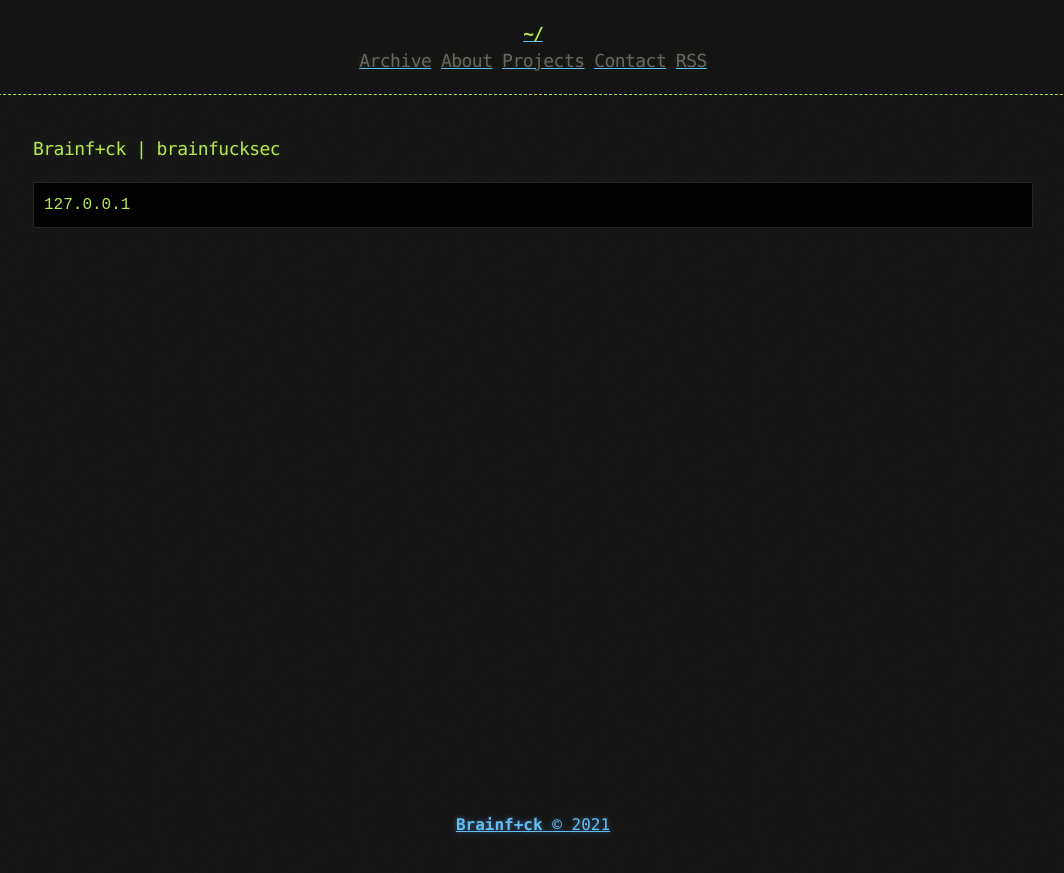
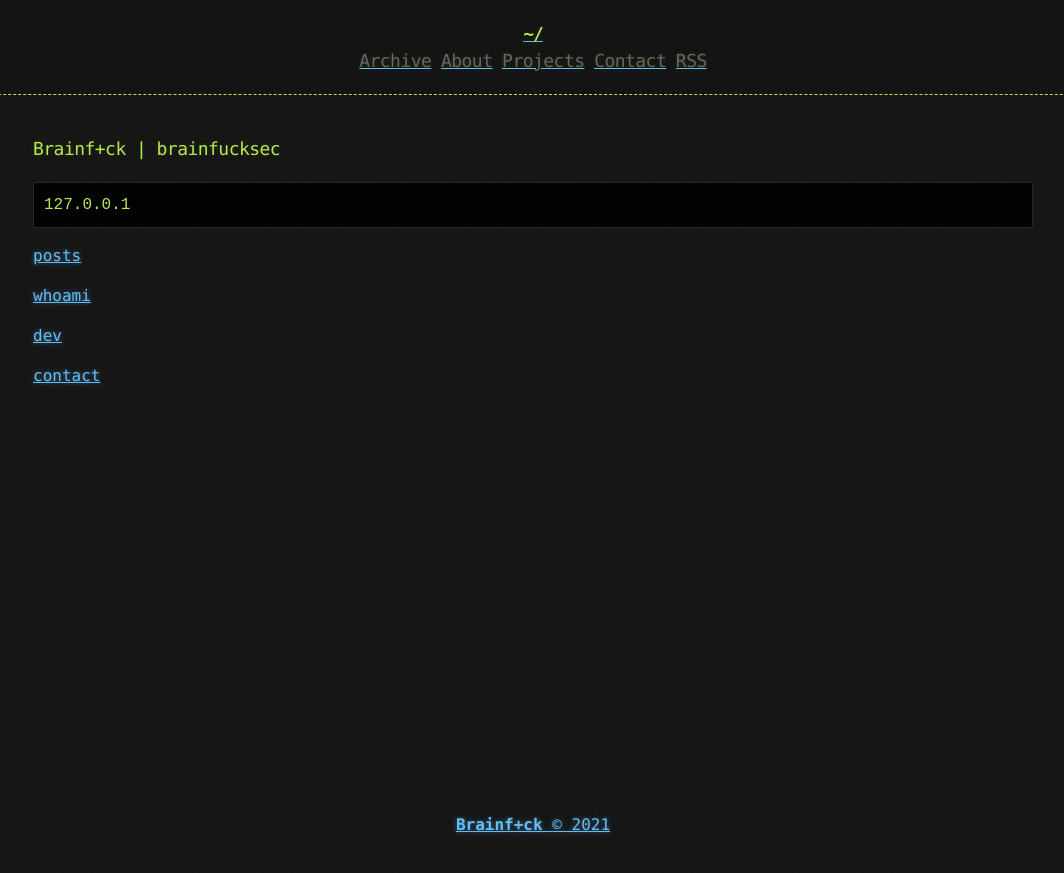
Before and after one commit to brainfucksec/brainfucksec.github.io, a Jekyll site: the page built from index.md, in a window 1280 px wide. Shown: the top 873 px of the page, without its empty margins (107-1171 px from the left). Built offline with Jekyll 4.4.1, drawn with Linux system fonts in a browser that asks for light colours.

Commit message:
Update index.md (testing)

````diff
--- a/index.md
+++ b/index.md
@@ -8,3 +8,11 @@ title: Home | brainf+ck
 ```term
 127.0.0.1
 ```
+
+[posts](/archive)
+
+[whoami](/about)
+
+[dev](/projects)
+
+[contact](/contact)
````
